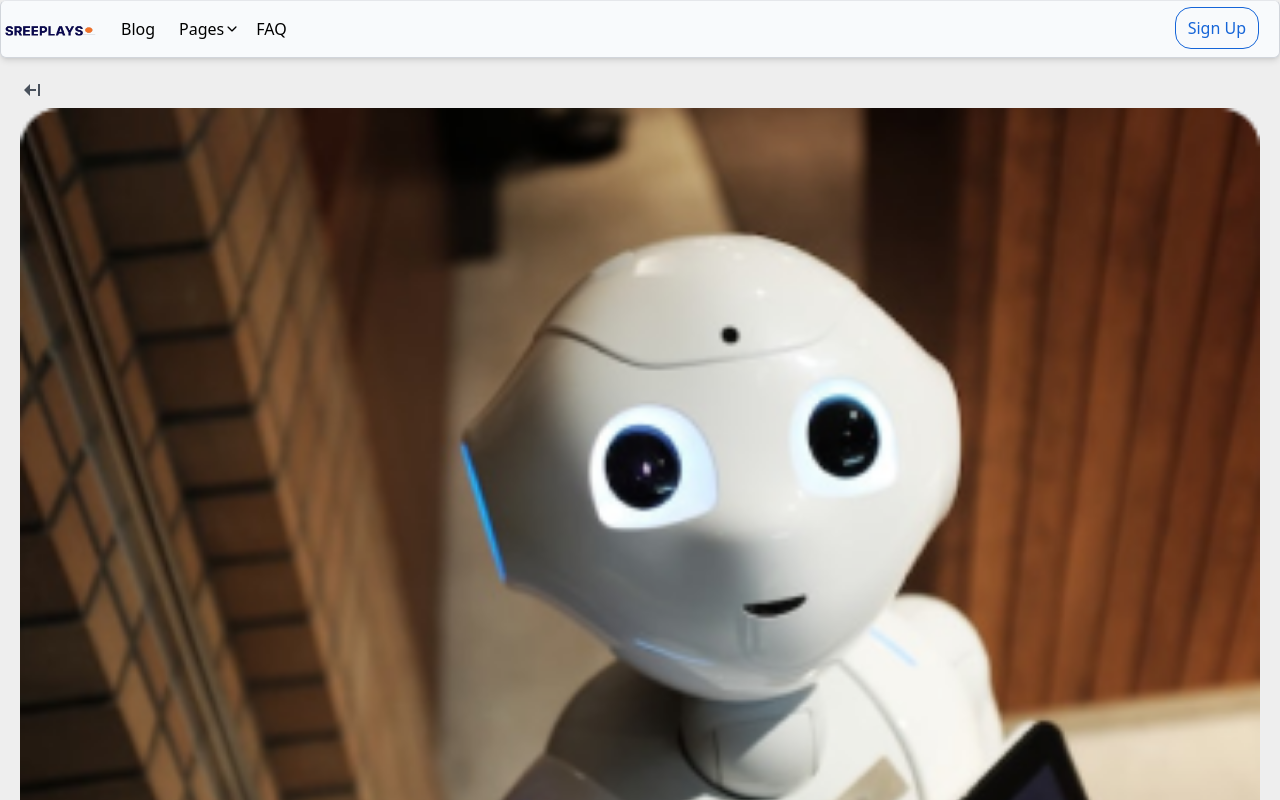
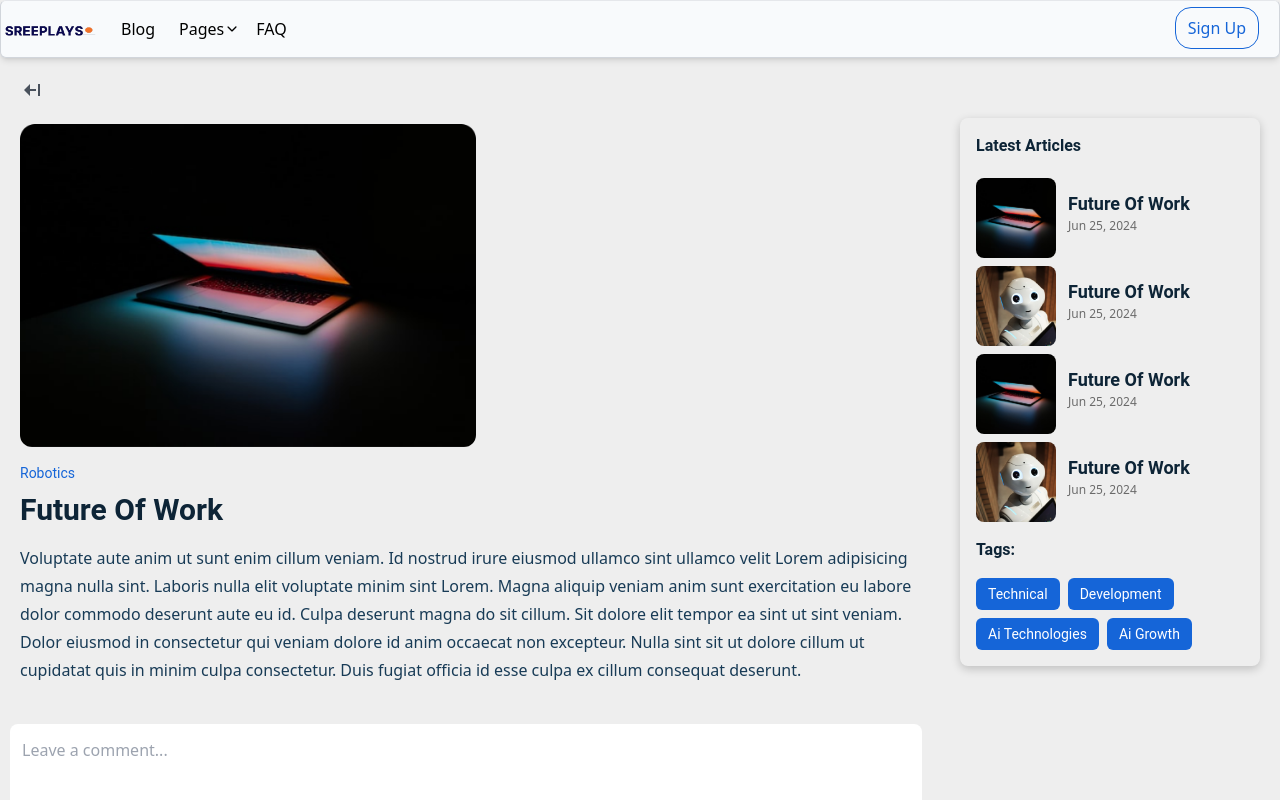
Before and after one commit to Sreeplays/BlogApp, a React (Create React App) app: page /blog/1 in a window 1280 px wide. Shown: the top 800 px of the page. Built offline with nearby package versions, Linux system fonts and the light colour scheme.

Commit message:
New changes

```diff
--- /dev/null
+++ b/src/components/Comments-Comp/commentsContainer.jsx
@@ -0,0 +1,12 @@
+import React from 'react'
+import CommentsForm from './commentsForm'
+
+const CommentsContainer = ({className}) => {
+  return (
+    <div className={'${className}'}>
+        <CommentsForm />
+    </div>
+  )
+}
+
+export default CommentsContainer
--- /dev/null
+++ b/src/components/Comments-Comp/commentsForm.jsx
@@ -0,0 +1,12 @@
+import React from 'react'
+
+const CommentsForm = () => {
+  return (
+    <form>
+      <textarea id="" rows={7} className='text-black w-full focus:outline-none h-max-[250px] rounded-lg placeholder:px-1 placeholder:text-base px-2 mx-[-10px] py-3.5' placeholder='Leave a comment...'></textarea>
+      <button className='bg-primary text-white py-2 px-2.5 rounded-lg mt-4 mb-4 -ml-1'>Submit</button>
+    </form>
+  )
+}
+
+export default CommentsForm
--- a/src/components/Header.jsx
+++ b/src/components/Header.jsx
@@ -25,14 +25,14 @@ const Header = () => {
       className='group relative h-fit w-fit'
       >
         {/* Link animation and stuff */}
-        <a href={href} className='pl-6'>
+        <button className='pl-6'>
           {children}
           <span
           style={{
             transform: showContent ? "scaleX(1)" : "scaleX(0)",
           }}
           className='absolute -bottom-1 -right-2 left-4 h-1 origin-left rounded-full bg-sky-600 transition-transform duration-500 ease-out'/>
-        </a>
+        </button>
         {/* Flyout Content */}
         <AnimatePresence>
         {showContent &&
@@ -65,14 +65,14 @@ const Header = () => {
       className='group relative h-fit w-fit'
       >
         {/* Link animation and stuff */}
-        <a href="javaScript:;" className='pl-3'>
+        <button className='pl-3'>
           {children}
           <span
           style={{
             transform: showContent ? "scaleX(1)" : "scaleX(0)",
           }}
           className='absolute -bottom-1 -right-2 left-4 h-1 origin-left rounded-full bg-sky-600 transition-transform duration-500 ease-out'/>
-        </a>
+        </button>
         {/* Flyout Content */}
         <AnimatePresence>
         {showContent &&
--- a/src/pages/ArticleDetailing/ArticleDetailPage.jsx
+++ b/src/pages/ArticleDetailing/ArticleDetailPage.jsx
@@ -6,32 +6,60 @@ import BreadCrumbs from '../../components/BreadCrumbs.jsx'
 import { BiArrowFromLeft, BiArrowFromRight, BiSolidArrowFromRight } from 'react-icons/bi';
 import images from '../../constants/images.js';
 import { Link } from 'react-router-dom';
-
-const breadCrumbsData = [
-  {name: "Home", link: "/"},
-  {name: "Blog", link: "/blog"},
-  {name: "Article Heading", link: "/blog/1"}
-];
-const URL = window.location.href;
-const previousURL = URL.split("scheme/").join("");
+import SuggestedPosts from './SuggestedPosts/suggestedPosts.jsx';
+import CommentsContainer from '../../components/Comments-Comp/commentsContainer.jsx';
 function history_back() {
   window.history.back();
 }
 const ArticleDetailPage = () => {
+  const postsData = [
+    {
+      _id: 1,
+      title: 'Future Of Work',
+      image: images.postImage,
+      createdAt: "2024-06-25"
+    },
+    {
+      _id: 1,
+      title: 'Future Of Work',
+      image: images.postImage2,
+      createdAt: "2024-06-25"
+    },
+    {
+      _id: 1,
+      title: 'Future Of Work',
+      image: images.postImage,
+      createdAt: "2024-06-25"
+    },
+    {
+      _id: 1,
+      title: 'Future Of Work',
+      image: images.postImage2,
+      createdAt: "2024-06-25"
+    }
+  ]
+  const tagsData = [
+    "Technical",
+    "Development",
+    "Ai Technologies",
+    "Ai Growth"
+  ]
   return (
     <MainLayout>
-        <section className='container mx-auto max-w-5xl flex flex-col px-5 py-5 items-center'>
+        <section className='container mx-auto max-w-5xl flex flex-col px-5 py-5 items-center lg:flex-row lg:items-start lg:gap-x-5'>
             <article className='flex-1'>
-                <button><BiSolidArrowFromRight  onClick={history_back} className='w-6 h-6 text-opacity-80 text-gray-800'/></button>
-                <img className='rounded-xl w-full' src={images.postImage2} alt="" />
+                <button><BiSolidArrowFromRight  onClick={history_back} className='w-6 h-6 text-opacity-80 text-gray-800 mb-4'/></button>
+                <img className='rounded-xl w-full lg:w-1/2' src={images.postImage} alt="" />
                 <Link to='/blog?category=selectedCategory' className='text-primary font-roboto text-sm inline-block mt-4'>Robotics</Link>
                 <h1 className='text-3xl font-bold font-roboto mt-2 text-dark-hard'> Future Of Work</h1>
-                <div className='mt-4 text-dark-soft'>
+                <div className='mt-4 text-dark-soft mb-10'>
                   <p className='leading-7'>Voluptate aute anim ut sunt enim cillum veniam. Id nostrud irure eiusmod ullamco sint ullamco velit Lorem adipisicing magna nulla sint. Laboris nulla elit voluptate minim sint Lorem. Magna aliquip veniam anim sunt exercitation eu labore dolor commodo deserunt aute eu id.
 
 Culpa deserunt magna do sit cillum. Sit dolore elit tempor ea sint ut sint veniam. Dolor eiusmod in consectetur qui veniam dolore id anim occaecat non excepteur. Nulla sint sit ut dolore cillum ut cupidatat quis in minim culpa consectetur. Duis fugiat officia id esse culpa ex cillum consequat deserunt.</p>
                 </div>
+                <CommentsContainer />
             </article>
+            <SuggestedPosts header="Latest Articles" posts={postsData} tags={tagsData}/>
         </section>
     </MainLayout>
   )
--- /dev/null
+++ b/src/pages/ArticleDetailing/SuggestedPosts/suggestedPosts.jsx
@@ -0,0 +1,39 @@
+import React from 'react'
+import images from '../../../constants/images'
+import { Link } from 'react-router-dom'
+
+const SuggestedPosts = ({header, posts = [], tags}) => {
+
+  return (
+    <div className={"w-full shadow-[0_3px_10px_rgb(0,0,0,0.2)] rounded-lg p-4 ml-2 lg:mt-10 ${className} lg:max-w-[300px] mr-6 md:mr-0"}>
+        <h2 className='font-roboto font-bold text-dark-hard'>{header}</h2>
+        <div className='grid gap-y-5 mt-5 md:grid-cols-2 md:gap-2 lg:grid-cols-1'>
+          {posts.map((item) =>(
+            <div key={item._id} className='flex space-x-3 flex-nowrap items-center'>
+              <img src={item.image} alt="latest-posts" className='rounded-lg aspect-square object-cover w-20'/>
+              <div className='grid grid-rows-2'>
+              <p className='font-roboto font-semibold text-lg text-dark-hard'> {item.title} </p>
+              <span className='text-xs opacity-55'>
+                {new Date(item.createdAt).toLocaleDateString("en-US", {
+                  day: "numeric",
+                  month: "short",
+                  year: "numeric"
+                })}
+              </span>
+              </div>
+            </div>
+          ))}
+        </div>
+        <h2 className='font-semibold font-roboto text-dark-hard mt-4'>Tags:</h2>
+        <div className='flex flex-wrap gap-x-2 gap-y-2 mt-4'>
+          {
+            tags.map((item , index) => (
+              <Link className='rounded-md px-3 py-1.5 bg-primary text-sm text-white inline-block font-roboto ' key={index}>{item}</Link>
+            ))
+          }
+        </div>
+    </div>
+  )
+}
+
+export default SuggestedPosts
```
